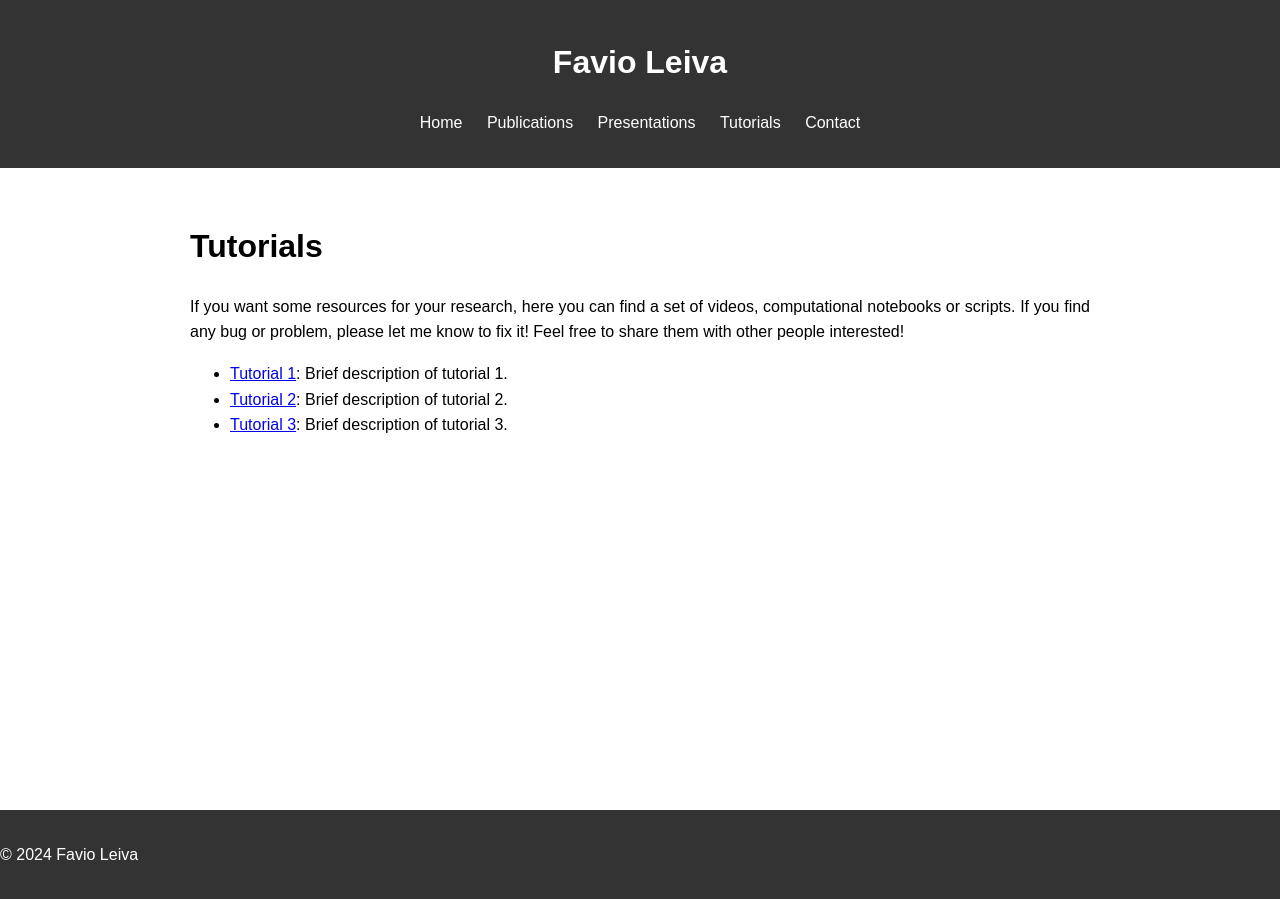
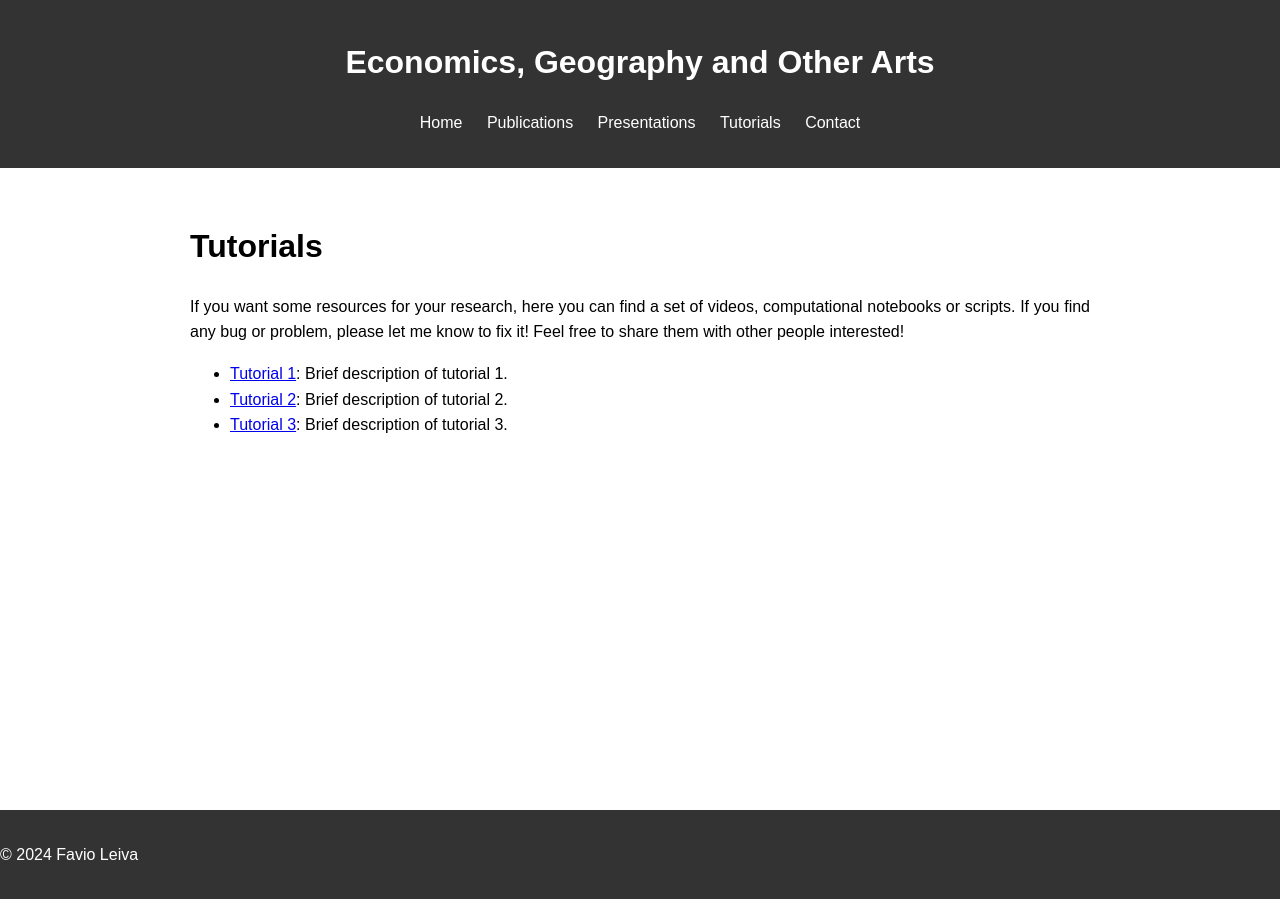
Before and after one commit to Favioleiva/favioleiva.github.io, a Jekyll site: the page built from tutorials.md, in a window 1280 px wide. Built offline with Jekyll 4.4.1, drawn with Linux system fonts in a browser that asks for light colours.

Commit message:
Update default.html

```diff
--- a/_layouts/default.html
+++ b/_layouts/default.html
@@ -8,7 +8,7 @@
 </head>
 <body>
     <header>
-        <h1>Favio Leiva</h1>
+        <h1>Economics, Geography and Other Arts</h1>
         <nav>
             <ul>
                 <!-- Agregado el enlace "Home" -->
```
